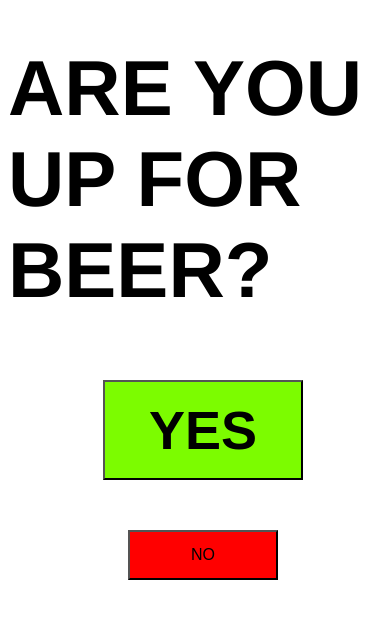
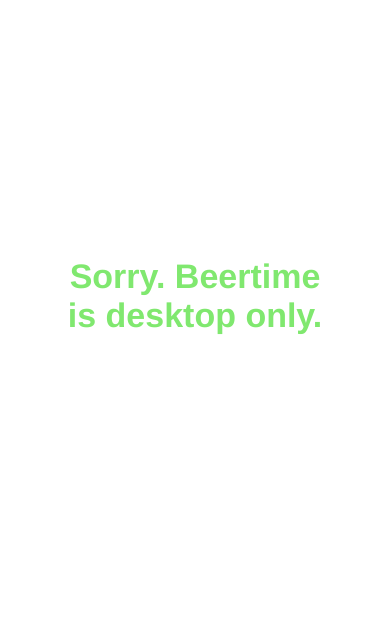
Before and after one commit to izabellalarsson/beertime, a plain HTML site: page index.html in a window 390 px wide. Shown: the part 126-759 px from the top of the page. Drawn offline with Linux system fonts and the light colour scheme.

Commit message:
fixed error message when mobile device

```diff
--- a/index.html
+++ b/index.html
@@ -8,6 +8,9 @@
   <title>Beertime</title>
 </head>
 <body>
+  <div class="non-desktop">
+    <p>Sorry. Beertime <br>is desktop only.</p>
+  </div>
 
   <div class="reset-box">
     <button class="reset" type="button" name="button">Reload page</button>
@@ -26,6 +29,7 @@
     </div>
   </div>
 
+
     <script type="text/javascript" src="script.js"></script>
 
     <script type="text/javascript" src="reset.js"></script>
--- a/style.css
+++ b/style.css
@@ -110,7 +110,38 @@ h2.move {
   opacity: 0.8;
 }
 
+.non-desktop {
+  display: none;
+}
+
 /* säger till att den bara fungera på desktop */
-@media screen and (min-width: 768) {
+@media screen and (max-width: 768px) {
+
+  body {
+    margin: 0;
+    padding: 0;
+  }
+
+  .non-desktop {
+    width: 100%;
+    height: 100%;
+    z-index: 2;
+    background: #fff;
+    position: fixed;
+    display: flex;
+    justify-content: center;
+    align-items: center;
+  }
+
+  .non-desktop p {
+    margin: 0;
+    padding: 0;
+    color: rgb(128, 232, 111);
+    font-family: "Helvetica";
+    font-size: 34px;
+    text-align: center;
+    font-weight: bold;
+  }
+
 
 }
```
